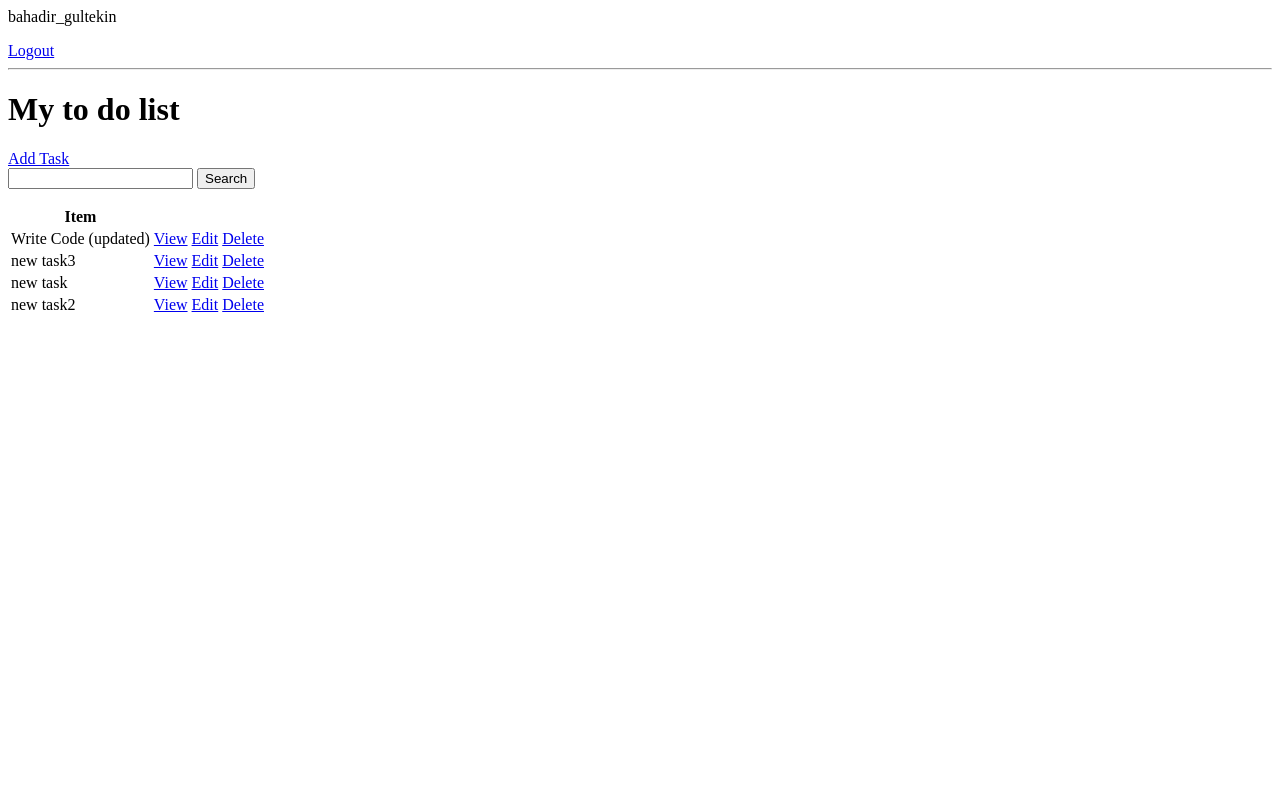
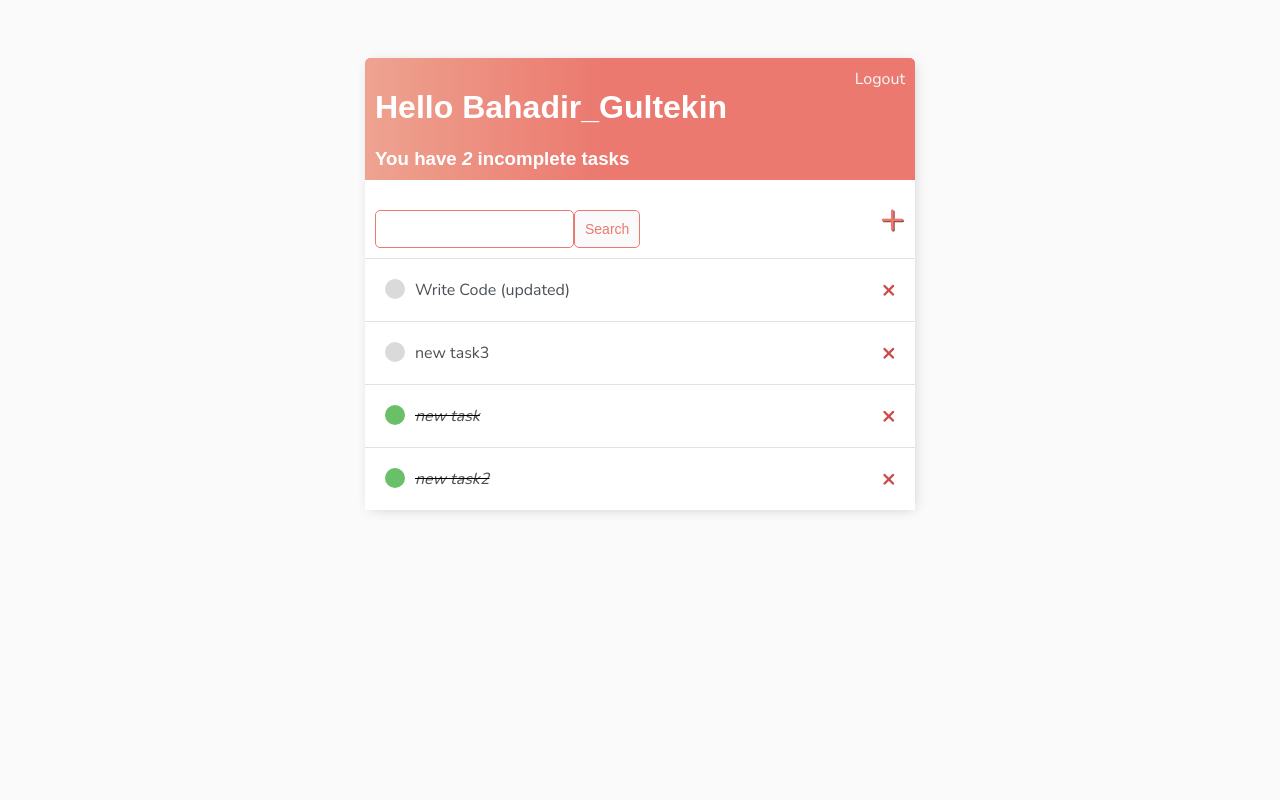
Before and after one commit to bahadirgltkn/django-todo-list, a Django app: page / in a window 1280 px wide. Run offline with Django 3.2, Linux system fonts and the light colour scheme; a user stored in the database is signed in; data comes from the database, SQL or seed files in the repository; both versions use the stored data as it was after the commit.

Commit message:
styling pages

```diff
--- /dev/null
+++ b/base/templates/base/main.html
@@ -0,0 +1,168 @@
+<!DOCTYPE html>
+
+<html lang="en">
+<head>
+    <meta charset="UTF-8">
+    <meta http-equiv="X-UA-Compatible" content="IE=edge">
+    <meta name="viewport" content="width=device-width, initial-scale=1.0">
+    <title>To Do Items</title>
+
+    <link rel="preconnect" href="https://fonts.googleapis.com">
+    <link rel="preconnect" href="https://fonts.gstatic.com" crossorigin>
+    <link href="https://fonts.googleapis.com/css2?family=Nunito:wght@200&display=swap" rel="stylesheet">
+
+    <style>
+        body{
+            background-color: #FAFAFA;
+            font-family: 'Nunito', sans-serif;
+            padding-top: 50px;
+        }
+
+        h1,
+        h2,
+        h3,
+        h4,
+        h5
+        {
+            font-family: 'Raleway', sans-serif;
+        }
+
+        a,
+        p{
+            color: #4b5156;
+        }
+
+        .container{
+            max-width: 550px;
+            margin: auto;
+            background-color: #fff;
+            -webkit-box-shadow: 2px 2px 13px -4px rgba(0,0,0,0.21);
+            box-shadow: 2px 2px 13px -4px rgba(0,0,0,0.21);
+        }
+
+        .header-bar{
+            display: flex;
+            justify-content: space-between;
+            color: #fff;
+            padding: 10px;
+            border-radius: 5px 5px 0 0;
+            background: linear-gradient(90deg, #EEA390 0%, #EB796F 43%, #EB796F 100%);
+        }
+
+        .header-bar a {
+            color: rgb(247,247,247);
+            text-decoration: none;
+        }
+
+        .task-wrapper{
+            display: flex;
+            align-items: center;
+            justify-content: space-between;
+            padding: 20px;
+            background-color: #fff;
+            border-top: 1px solid rgb(226, 226 , 226);
+        }
+
+        .task-title{
+            display: flex;
+        }
+
+        .task-title a{
+            text-decoration: none;
+            color: #4b5156;
+            margin-left: 10px;
+        }
+
+        .task-complete-icon{
+            height: 20px;
+            width: 20px;
+            background-color: rgb(105, 192, 105);
+            border-radius: 50%;
+        }
+
+        .task-incomplete-icon{
+            height: 20px;
+            width: 20px;
+            background-color: rgb(218, 218, 218);
+            border-radius: 50%;
+        }
+
+        .delete-link{
+            text-decoration: none;
+            font-weight: 900;
+            color: #cf4949;
+            font-size: 22px;
+            line-height: 0;
+            transition-duration: 0.4s;
+        }
+
+        .delete-link:hover{
+            color: red;
+        }
+
+        #search-add-wrapper{
+            display: flex;
+            justify-content: space-between;
+            align-items: center;
+            padding: 10px;
+        }
+
+        #task-add-link{
+            color: #EB796F;
+            text-decoration: none;
+            font-size: 42px;
+            text-shadow: 1px 1px #81413b;
+            transition-duration: 0.4s;
+        }
+
+        #task-add-link:hover{
+            color: green;
+        }
+
+        input[type=text],
+        input[type=password],
+        textarea{
+            border: 1px solid #EB796F;
+            border-radius: 5px;
+            padding: 10px;
+            width: 90%;
+        }
+
+        label{
+            padding-top: 10px !important;
+            display: block;
+        }
+
+        .button{
+            border: 1px solid #EB796F;
+            background-color: #FAFAFA;
+            color: #EB796F;
+            padding: 10px;
+            font-size: 14px;
+            border-radius: 5px;
+            cursor: pointer;
+            text-decoration: none;
+            transition-duration: 0.4s;
+        }
+
+        .button:hover {
+            background-color: #EB796F;
+            color: white;
+        }
+
+        .card-body{
+            padding: 20px;
+        }
+
+    </style>
+</head>
+<body>
+
+    <div class="container">
+        {% block content %}
+
+        {% endblock content %}
+    </div>
+
+</body>
+</html>
--- a/base/templates/base/task_list.html
+++ b/base/templates/base/task_list.html
@@ -1,35 +1,55 @@
+{% extends 'base/main.html' %}
 
+{% block content %}
+
+    <div class="header-bar">
+        <div>
+            <h1>Hello {{request.user|title}}</h1>
+            <h3 style="margin: 0%;">You have <i>{{count}}</i> incomplete task{{ count|pluralize:"s" }}</h3>
+        </div>
         {% if request.user.is_authenticated %}
-    <p>{{request.user}}</p>
         <a href="{% url 'logout' %}">Logout</a>
         {% else %}
         <a href="{%url 'login' %}">Login</a>
         {%endif%}
+    </div>
 
-<hr>
-<h1> My to do list </h1>
-<a href="{% url 'task-create' %}">Add Task</a>
 
-<form method="GET">
+    <div id="search-add-wrapper">
+        <form method="GET" style="margin-top: 20px; display: flex; ">
             <input type="text" name="search-area" value="{{search_input}}">
-    <input type="submit" value="Search">
+            <input class="button" type="submit" value="Search">
         </form>
+        <a id="task-add-link" href="{% url 'task-create' %}">&#x2b;</a>
+    </div>
 
-<table>
-    <tr>
-        <th>Item</th>
-        <th></th>
-        <th></th>
-    </tr>
+
+    <div class="task-items-wrapper">
         {% for task in tasks %}
-    <tr>
-        <td>{{task.title}}</td>
-        <td><a href="{% url 'task' task.id %}">View</a></td>
-        <td><a href="{% url 'task-update' task.id %}">Edit</a></td>
-        <td><a href="{% url 'task-delete' task.id %}">Delete</a></td>
-    </tr>
+        <div class="task-wrapper">
+            {% if task.complete %}
+
+                <div class="task-title">
+                    <div class="task-complete-icon"></div>
+                    <i><s><a href="{% url 'task-update' task.id %}">{{task}}</a></s></i>
+                </div>
+                <a class="delete-link" href="{% url 'task-delete' task.id %}">&#215;</a>
+
+            {%else%}
+
+                <div class="task-title">
+                    <div class="task-incomplete-icon"></div>
+                    <a href="{% url 'task-update' task.id %}">{{task}}</a>
+                </div>
+                <a class="delete-link" href="{% url 'task-delete' task.id %}">&#215;</a>
+
+            {% endif %}
+
+        </div>
+
         {% empty %}
         <h3>No items in list</h3>
     {%endfor%}
+    </div>
 
-</table>
+{% endblock content %}
```
Also changed, not shown: base/templates/base/login.html (+18 -7 lines), base/templates/base/register.html (+26 -7 lines), base/templates/base/task_confirm_delete.html (+16 -6 lines), base/templates/base/task_form.html (+16 -7 lines), db.sqlite3. Lines whose indentation alone changed are shown as unchanged.
